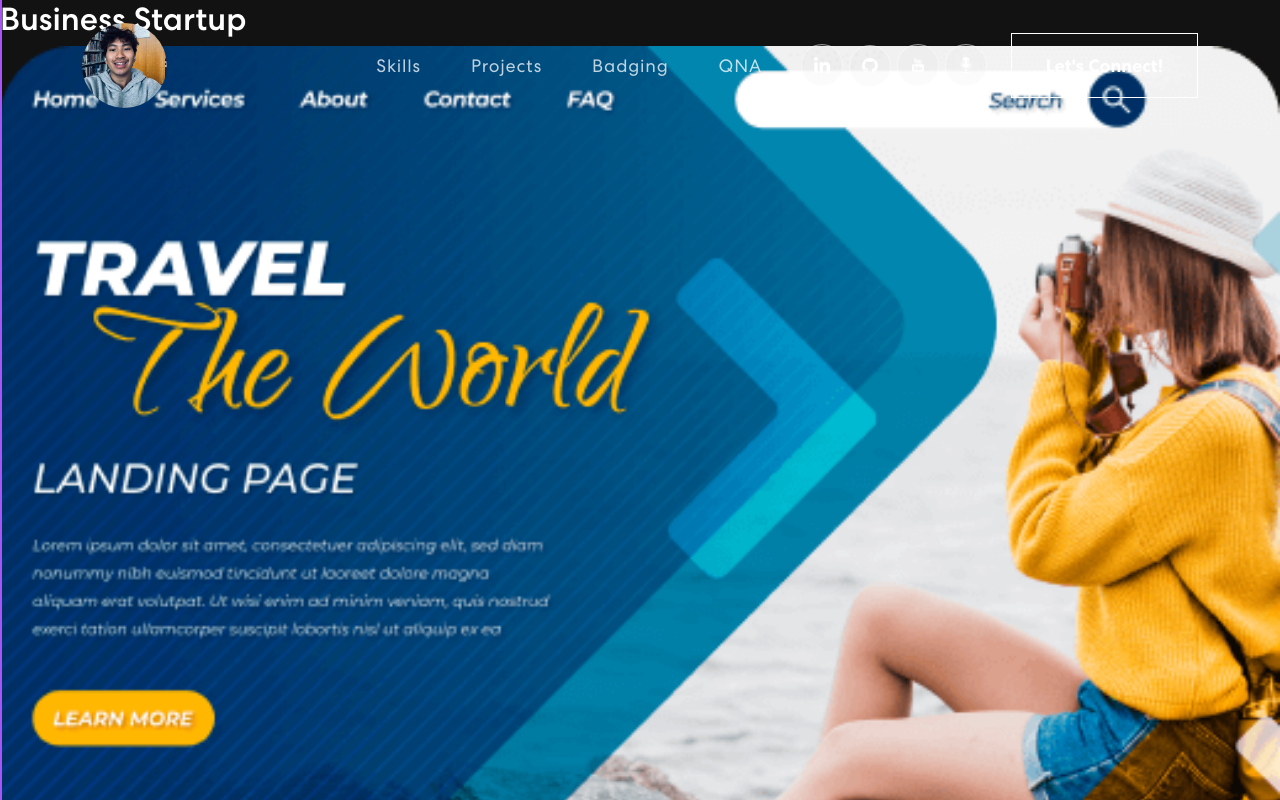
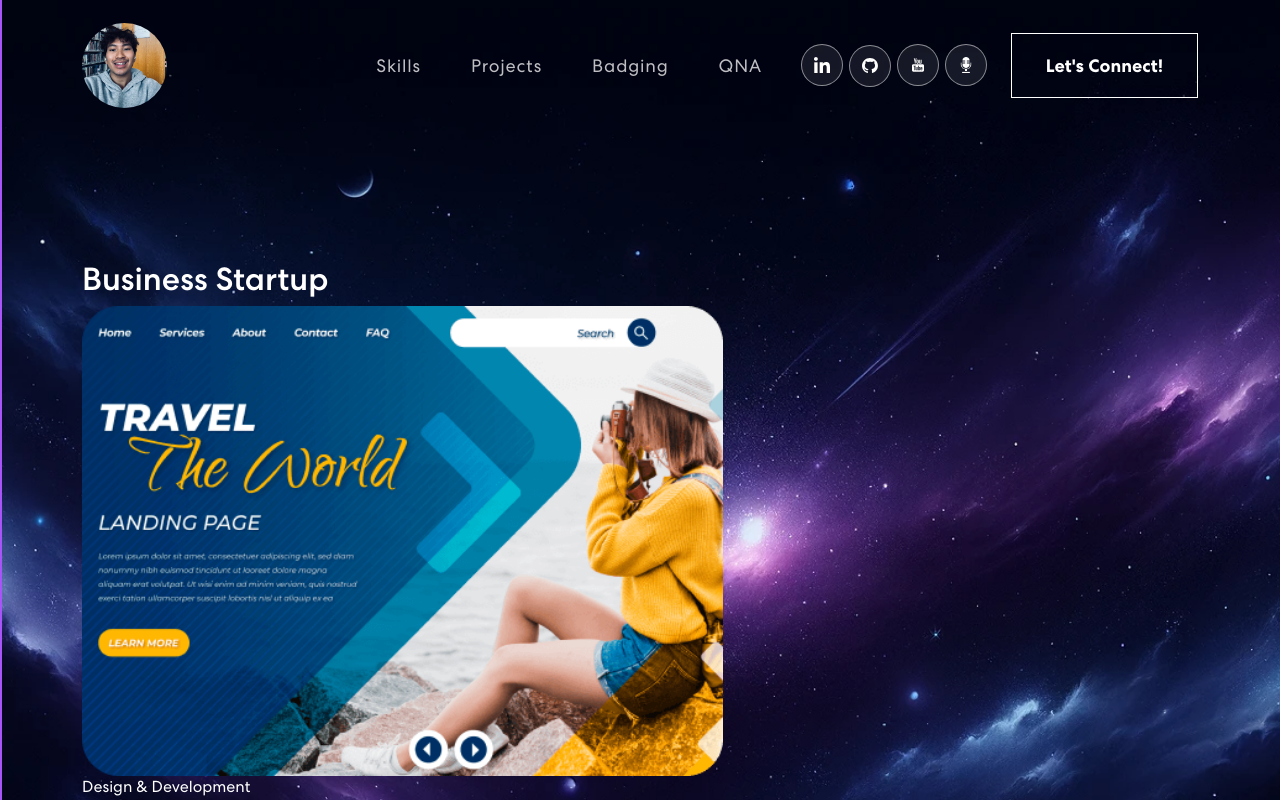
Before and after one commit to JSirisavath/Personal-Portfolio-Website, a React (Create React App) app: page /projects/1 in a window 1280 px wide. Built offline with nearby package versions, Linux system fonts and the light colour scheme.

Commit message:
Added more background cover images to replace on home page and also reussed some spacing from banner section for project details page. The created background photos are from DALL-E image generator

```diff
--- a/src/App.css
+++ b/src/App.css
@@ -313,11 +313,12 @@ nav.navbar .navbar-toggler[aria-expanded='true'] .navbar-toggler-icon {
 .Seeds_of_Success_url:hover {
   color: #9c9c9c; /* Even lighter grey color for hover state */
 }
+
 /************ Banner Css ************/
 .banner {
   margin-top: 0;
-  padding: 260px 0 100px 0;
-  background-image: url('./assets/img/banner-bg.png');
+  padding: 270px 0 100px 0;
+  background-image: url('./assets/img/DALLEbgCover.png');
   background-position: top center;
   background-size: cover;
   background-repeat: no-repeat;
@@ -631,12 +632,25 @@ nav.navbar .navbar-toggler[aria-expanded='true'] .navbar-toggler-icon {
   z-index: -4;
 }
 
+/* Project details page styles */
+.projectDetailPage {
+  margin-top: 0;
+  padding: 260px 0 300px 0;
+  background-image: url('./assets/img/DALLESpaceAmbientBg.png');
+  background-position: top center;
+  background-size: cover;
+  background-repeat: no-repeat;
+  display: flex;
+  flex-direction: column;
+  align-items: flex-start;
+}
+
 /* Questions and Answer Section */
 .qna {
   padding: 120px 0;
   /* z-index: -1; */
-  background-image: url('./assets/img/banner-bg.png');
-  background-position: top left;
+  background-image: url('./assets/img/DALLEbgCover.png');
+  background-position: top right;
   background-size: cover;
   background-repeat: no-repeat;
   display: flex;
@@ -780,12 +794,20 @@ nav.navbar .navbar-toggler[aria-expanded='true'] .navbar-toggler-icon {
 
 /* Contact section */
 .contact {
-  background: linear-gradient(90.21deg, #aa367c -5.91%, #4a2fbd 111.58%);
+  background-image: url('./assets/img/banner-bg.png');
+  background-position: bottom right;
+  background-size: cover;
+  background-repeat: no-repeat;
+
   padding: 100px 0 150px 0;
 }
+
+/* Image animation as well */
 .contact img {
   width: 92%;
+  animation: updown 3s linear infinite;
 }
+
 .contact h2 {
   font-size: 45px;
   font-weight: 700;
--- a/src/components/ProjectDetail.js
+++ b/src/components/ProjectDetail.js
@@ -7,6 +7,7 @@ import {
   collaborativeProjects,
   classroomProjects,
 } from '../personalProjects/personalProjectsData';
+import { Container, Row, Col } from 'react-bootstrap';
 
 // All projects combined
 const allPersonalProjects = [
@@ -25,12 +26,19 @@ export const ProjectDetail = () => {
 
   // If there is a specific project found from the ID, then render that project details (Image, description, videos, GH link, etc), else say project not found
   return specificProject ? (
-    <div>
-      <h2>{specificProject.title}</h2>
-      <img src={specificProject.imgUrl} alt={specificProject.title} />
-      <p>{specificProject.description}</p>
-    </div>
+    <section className="projectDetailPage">
+      <Container>
+        <Row className="align-items-center">
+          <Col xs={12} md={6} xl={7}>
+            <h2>{specificProject.title}</h2>
+            <img src={specificProject.imgUrl} alt={specificProject.title} />
+            <p>{specificProject.description}</p>
+          </Col>
+        </Row>
+      </Container>
+    </section>
   ) : (
+    // Else return project not found page
     <div>Project Not Found! </div>
   );
 };
```
Also changed, not shown: src/assets/img/DALLESpaceAmbientBg.png (added), 1 other file (tests, documents, lock files or other folders).
